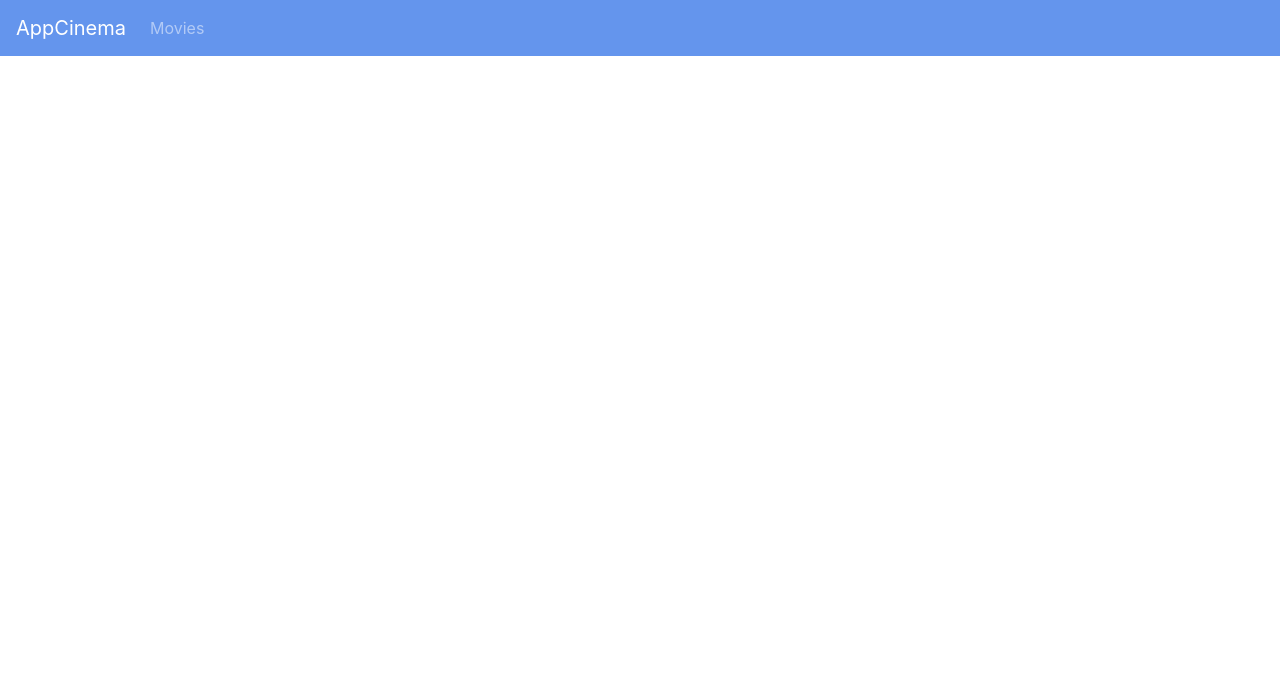
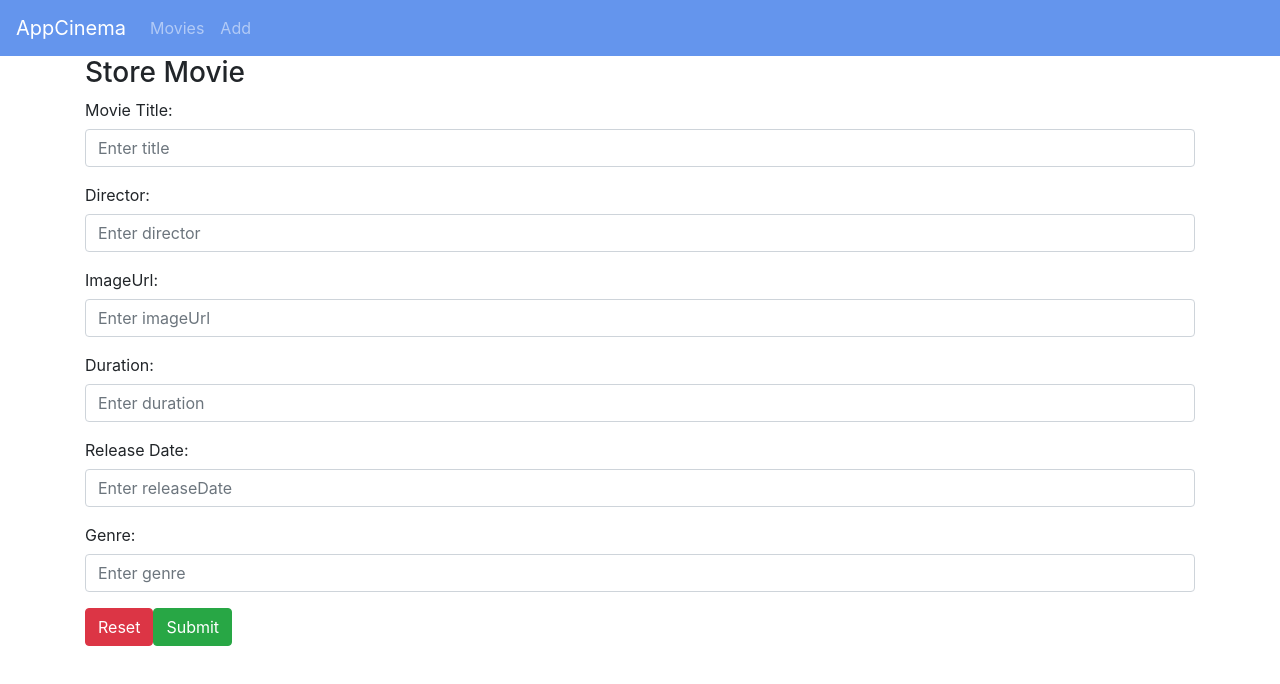
Before and after one commit to brankaDakic10/cineama-app, a Vue app: page /add in a window 1280 px wide. Shown: the top 684 px of the page. Built offline with nearby package versions, Linux system fonts and the light colour scheme.

Commit message:
3.Task-added page AddMovie, new route and changes in MoviesService

```diff
--- a/src/components/NavBar.vue
+++ b/src/components/NavBar.vue
@@ -4,6 +4,7 @@
             <router-link class="navbar-brand" :to="{name:'home'}">AppCinema</router-link>
             <div class="navbar-nav w-100">
                 <router-link class="nav-item nav-link" :to="{name:'movies'}">Movies</router-link>
+                <router-link class="nav-item nav-link" :to="{name:'add'}">Add</router-link>
                 <div class="navbar-nav"></div>
             </div>
         </nav>
--- /dev/null
+++ b/src/pages/AddMovie.vue
@@ -0,0 +1,79 @@
+<template>
+    <div class="container">
+        <h3>Store Movie</h3>
+         <b-form @submit.prevent="storeMovie" @reset="resetForm">
+             <b-form-group label="Movie Title:">
+                <b-form-input type="text" v-model="movieForm.title" placeholder="Enter title">
+                </b-form-input>
+
+            </b-form-group>
+            <b-form-group label="Director:">
+                <b-form-input type="text" v-model="movieForm.director" placeholder="Enter director">
+                </b-form-input>
+
+            </b-form-group>
+            <b-form-group label="ImageUrl:">
+                <b-form-input type="text" v-model="movieForm.imageUrl" placeholder="Enter imageUrl">
+                </b-form-input>
+
+            </b-form-group>
+            <b-form-group label="Duration:">
+                <b-form-input type="text" v-model="movieForm.duration" placeholder="Enter duration">
+                </b-form-input>
+
+            </b-form-group>
+            <b-form-group label=" Release Date:">
+                <b-form-input type="text" v-model="movieForm.releaseDate" placeholder="Enter releaseDate">
+                </b-form-input>
+
+             </b-form-group>
+             <b-form-group label="Genre:">
+                <b-form-input type="text" v-model="movieForm.genre" placeholder="Enter genre">
+                </b-form-input>
+            </b-form-group>
+              <b-button type="reset" variant="danger">Reset</b-button>
+             <b-button type="submit" variant="success">Submit</b-button>
+         </b-form>
+    </div>
+</template>
+ <script>
+ import MoviesService from "./../services/MoviesService"
+ export default {
+    name:"AddMovie",
+  data(){
+      return{
+           movieForm: {
+                    title: "",
+                    director: "",
+                    imageUrl: "",
+                    duration: "",
+                    releaseDate: "",
+                    genre: ""
+                }
+      }
+
+  },
+  methods:{
+      storeMovie(){
+          MoviesService.store(this.movieForm)
+           .then((success) => {
+                  this.redirectToHome()
+                    }).catch(errors => {
+                         this.errors = errors.response.data
+                    })
+
+      },
+       redirectToHome() {
+                this.$router.push({
+                    name: 'home'
+                })
+            },
+            resetForm(){
+                this.movieForm={}
+            }
+   }
+
+}
+</script>
+ <style>
+ </style>
--- a/src/router/index.js
+++ b/src/router/index.js
@@ -2,6 +2,8 @@ import Vue from 'vue'
 import VueRouter from 'vue-router'
 
 import AppMovies from '../pages/AppMovies'
+import AddMovie from '../pages/AddMovie'
+
 
 Vue.use(VueRouter)
 
@@ -16,6 +18,12 @@ Vue.use(VueRouter)
     component: AppMovies,
     name: 'movies'
 
+},
+{
+    path: '/add',
+    component: AddMovie,
+    name: 'add'
+
 }]
  export const router = new VueRouter({
     mode: 'history',
--- a/src/services/MoviesService.js
+++ b/src/services/MoviesService.js
@@ -10,6 +10,8 @@ const axios = Axios.create({
 
   getAll() {
     return axios.get(ENDPOINTS.MOVIES)
+  },
+  store: function (movie) {
+    return axios.post(ENDPOINTS.MOVIES, movie)
   }
-
 }
```
